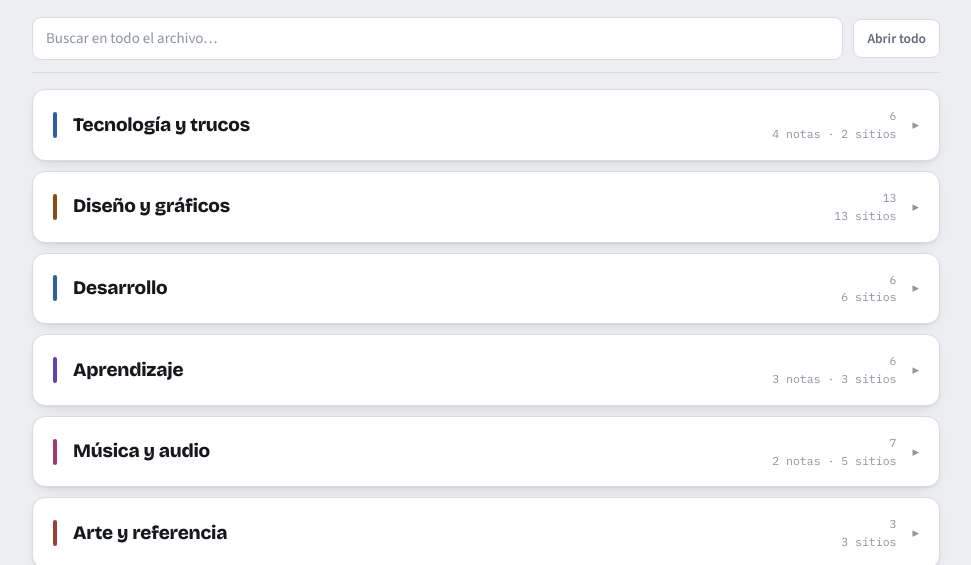
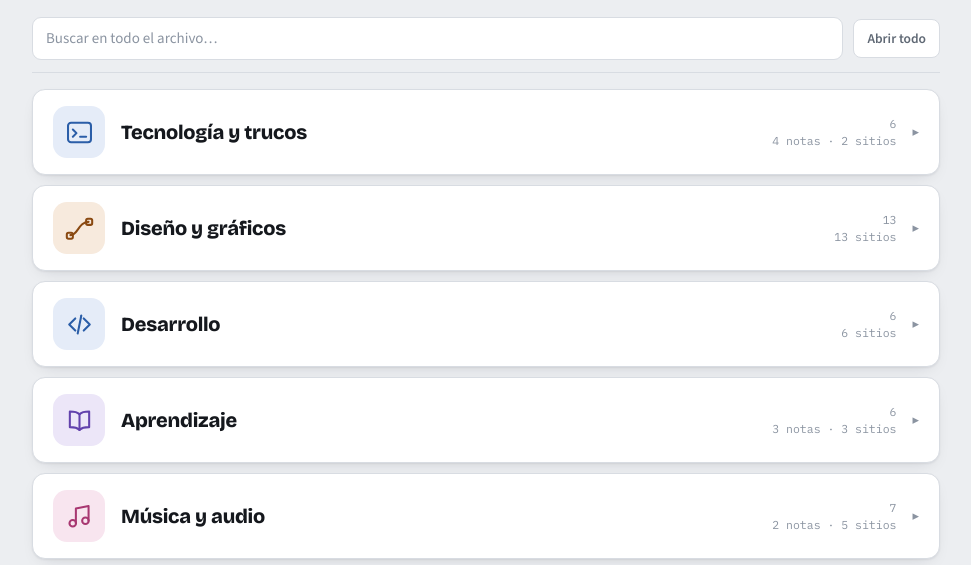
Before and after one commit to BioArcanist/recursos-utiles, a plain HTML site: page index.html in a window 1280 px wide. Shown: the part 218-783 px from the top of the page, without its empty margins (154-1125 px from the left). Drawn offline with nearby package versions, Linux system fonts and the light colour scheme.

Commit message:
Añade iconos a las categorías
Sustituye la barrita de color por un icono SVG en recuadro, uno por
categoría, con el color propio de cada una. 52px en escritorio, 46 en móvil.

Co-Authored-By: Claude Opus 5 <noreply@anthropic.com>
Claude-Session: https://claude.ai/code/session_018cuim5uEUFPLh199uYNsSE

```diff
--- a/index.html
+++ b/index.html
@@ -132,14 +132,24 @@ h1{
   box-shadow:var(--shadow); overflow:hidden;
 }
 .cat > summary{
-  list-style:none; cursor:pointer; padding:17px 20px;
-  display:grid; grid-template-columns:4px 1fr auto auto; gap:16px; align-items:center;
+  list-style:none; cursor:pointer; padding:16px 20px;
+  display:grid; grid-template-columns:auto 1fr auto auto; gap:16px; align-items:center;
 }
 .cat > summary::-webkit-details-marker{display:none}
-.rail{width:4px; height:26px; border-radius:2px; background:var(--catc)}
+.cicon{
+  width:52px; height:52px; border-radius:14px;
+  background:var(--catbg); color:var(--catc);
+  display:grid; place-items:center;
+}
+.cicon svg{
+  width:29px; height:29px; display:block;
+  fill:none; stroke:currentColor; stroke-width:1.7;
+  stroke-linecap:round; stroke-linejoin:round;
+}
+.cicon svg .f{fill:currentColor; stroke:none}
 .cname{
   font-family:"Bricolage Grotesque", ui-sans-serif, system-ui, sans-serif;
-  font-weight:700; font-size:19px; letter-spacing:-.012em; line-height:1.2;
+  font-weight:700; font-size:20px; letter-spacing:-.012em; line-height:1.2;
 }
 .cmix{
   font-family:"IBM Plex Mono", ui-monospace, monospace; font-size:11.5px;
@@ -219,8 +229,10 @@ a{color:var(--accent)}
 .empty{padding:44px 10px; text-align:center; color:var(--faint); font-size:15px}
 footer{margin-top:44px; padding-top:18px; border-top:1px solid var(--line); font-size:13px; color:var(--faint)}
 @media (max-width:520px){
-  .cat > summary{padding:15px 15px; gap:12px}
+  .cat > summary{padding:13px 14px; gap:13px}
   .cname{font-size:17.5px}
+  .cicon{width:46px; height:46px; border-radius:12px}
+  .cicon svg{width:26px; height:26px}
   .catbody{padding:4px 15px 16px}
   .iname{font-size:15.5px}
 }
@@ -255,6 +267,20 @@ footer{margin-top:44px; padding-top:18px; border-top:1px solid var(--line); font
 </div>
 
 <script>
+const ICONS = {
+  tec:'<svg viewBox="0 0 24 24"><rect x="2.5" y="4" width="19" height="16" rx="2.5"/><path d="M6.5 9.5 9.5 12.5 6.5 15.5"/><path d="M12.5 15.5h5"/></svg>',
+  des:'<svg viewBox="0 0 24 24"><path d="M4.5 17.5c6.5 0 6.5-11 15-11"/><rect x="1.5" y="15.5" width="5" height="5" rx="1.4"/><rect x="17.5" y="4" width="5" height="5" rx="1.4"/></svg>',
+  dev:'<svg viewBox="0 0 24 24"><path d="M8.5 7 3.5 12l5 5"/><path d="M15.5 7l5 5-5 5"/><path d="M13.5 4.5 10.5 19.5"/></svg>',
+  apr:'<svg viewBox="0 0 24 24"><path d="M12 6.8C10.4 5.1 7.9 4.5 4 4.5v13c3.9 0 6.4.6 8 2.3 1.6-1.7 4.1-2.3 8-2.3v-13c-3.9 0-6.4.6-8 2.3Z"/><path d="M12 6.8v13"/></svg>',
+  mus:'<svg viewBox="0 0 24 24"><path d="M9 17.5V5.3l10.5-2v12.2"/><circle cx="6.4" cy="17.6" r="2.7"/><circle cx="16.9" cy="15.5" r="2.7"/></svg>',
+  art:'<svg viewBox="0 0 24 24"><path d="M12 21a9 9 0 1 1 9-9c0 2.1-1.6 3.2-3.2 3.2h-1.6a2.1 2.1 0 0 0-1.5 3.6c.4.4.4 1.1 0 1.6-.6.4-1.5.6-2.7.6Z"/><circle class="f" cx="7.6" cy="12.4" r="1.15"/><circle class="f" cx="9.9" cy="8.1" r="1.15"/><circle class="f" cx="14.8" cy="8.1" r="1.15"/></svg>',
+  map:'<svg viewBox="0 0 24 24"><path d="M2.5 6.6 9 4.2l6 2.4 6.5-2.4v13.2L15 19.8l-6-2.4-6.5 2.4Z"/><path d="M9 4.2v13.2"/><path d="M15 6.6v13.2"/></svg>',
+  jue:'<svg viewBox="0 0 24 24"><path d="M7.6 8h8.8a5.4 5.4 0 0 1 5.3 6.4l-.4 2.1a2.5 2.5 0 0 1-4.5 1L15 15.4H9l-1.8 2.1a2.5 2.5 0 0 1-4.5-1l-.4-2.1A5.4 5.4 0 0 1 7.6 8Z"/><path d="M7 10.6v2.8"/><path d="M5.6 12h2.8"/><circle class="f" cx="16.1" cy="11.3" r="1"/><circle class="f" cx="18.1" cy="13.6" r="1"/></svg>',
+  sal:'<svg viewBox="0 0 24 24"><path d="M2.5 12.2h3.8l2.1-5.4 3.6 10.4 2.4-6.6 1.6 1.6h5.5"/></svg>',
+  din:'<svg viewBox="0 0 24 24"><circle cx="12" cy="12" r="8.6"/><path d="M15.4 9.1a4.1 4.1 0 1 0 0 5.8"/><path d="M8 11h5.2"/><path d="M8 13.3h5.2"/></svg>',
+  coc:'<svg viewBox="0 0 24 24"><path d="M4 10h16v5.6a3.4 3.4 0 0 1-3.4 3.4H7.4A3.4 3.4 0 0 1 4 15.6Z"/><path d="M2 12.4h2"/><path d="M20 12.4h2"/><path d="M9 7.2V5.6"/><path d="M12 7.2V4.8"/><path d="M15 7.2V5.6"/></svg>'
+};
+
 const CATS = [
   {k:"tec", n:"Tecnología y trucos"},
   {k:"des", n:"Diseño y gráficos"},
@@ -534,7 +560,7 @@ CATS.forEach(cat => {
   }).join('');
 
   d.innerHTML = `<summary>
-      <span class="rail"></span>
+      <span class="cicon" aria-hidden="true">${ICONS[cat.k] || ''}</span>
       <span class="cname">${esc(cat.n)}</span>
       <span class="cmix">${esc(String(items.length))}<br>${esc(mix)}</span>
       <span class="ccaret">▸</span>
```
